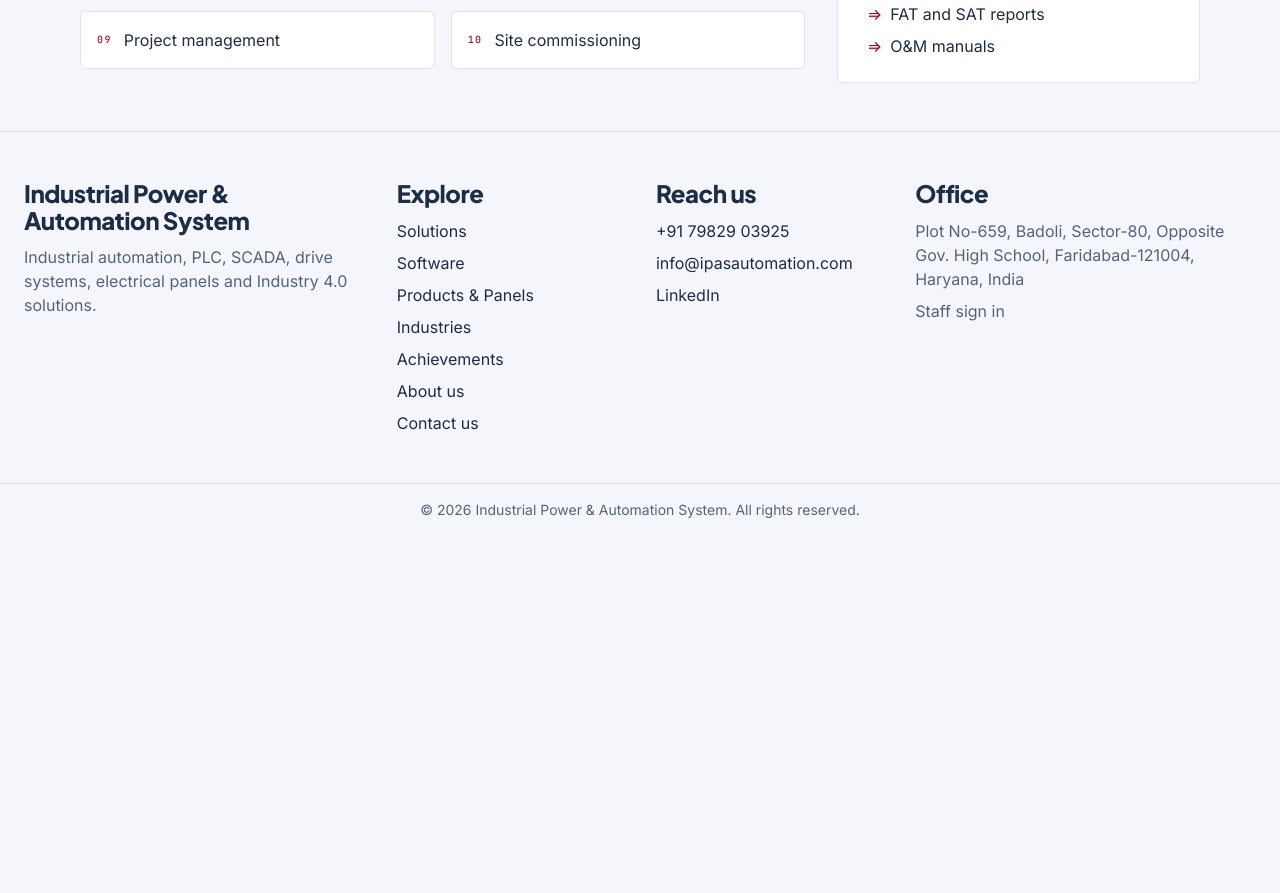
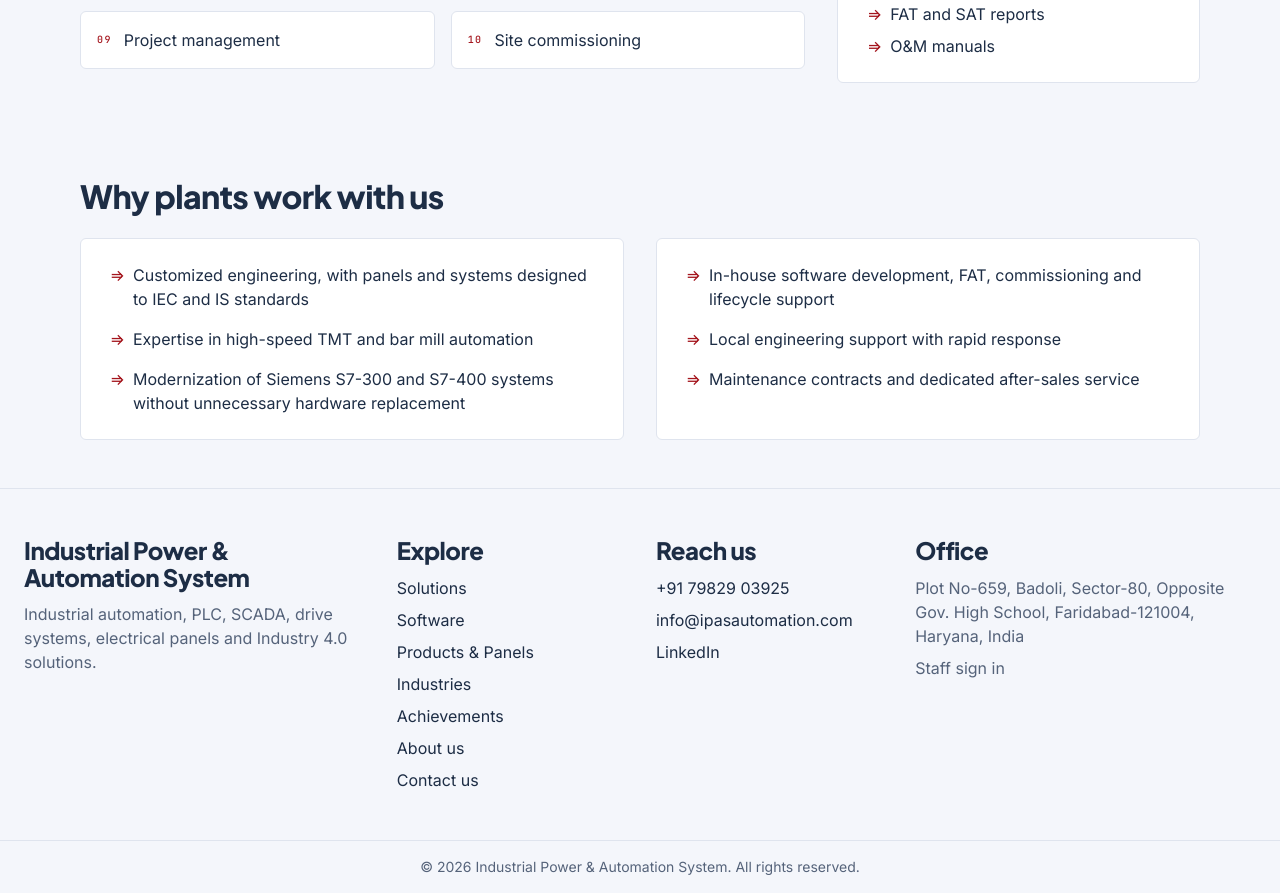
Before and after one commit to shrwn08/ipas-frontend, a React (Vite) app: page /about-us in a window 1280 px wide. Shown: the part 1700-2593 px from the top of the page. Before the commit the page ends 2236 px from the top, so only its background shows below. Built offline with nearby package versions, Linux system fonts and the light colour scheme.

Commit message:
Whyus component added

```diff
--- /dev/null
+++ b/src/components/about-us/WhyUs.jsx
@@ -0,0 +1,42 @@
+const leftPoints = [
+  "Customized engineering, with panels and systems designed to IEC and IS standards",
+  "Expertise in high-speed TMT and bar mill automation",
+  "Modernization of Siemens S7-300 and S7-400 systems without unnecessary hardware replacement",
+];
+
+const rightPoints = [
+  "In-house software development, FAT, commissioning and lifecycle support",
+  "Local engineering support with rapid response",
+  "Maintenance contracts and dedicated after-sales service",
+];
+
+function WhyUs() {
+  return (
+    <section className="w-full py-8 md:py-12">
+      <div className="w-full flex flex-col gap-6 px-4 lg:px-20">
+        <h2 className="text-2xl sm:text-3xl lg:text-4xl font-bold text-left">
+          Why plants work with us
+        </h2>
+
+        <div className="w-full grid grid-cols-1 md:grid-cols-2 gap-4 md:gap-8">
+          {[leftPoints, rightPoints].map((points, index) => (
+            <div
+              key={index}
+              className="flex flex-col p-4 sm:p-6 rounded-md border border-(--border) bg-(--card)"
+            >
+              <ul className="list-['=>'] marker:text-(--accent-text) pl-5 flex flex-col gap-4">
+                {points.map((point) => (
+                  <li key={point} className="pl-2 text-(--text)">
+                    {point}
+                  </li>
+                ))}
+              </ul>
+            </div>
+          ))}
+        </div>
+      </div>
+    </section>
+  );
+}
+
+export default WhyUs;
--- a/src/pages/Aboutus.jsx
+++ b/src/pages/Aboutus.jsx
@@ -2,6 +2,7 @@ import AboutHero from "../components/about-us/aboutHero"
 import EngineeringTeam from "../components/about-us/EngineeringTeam"
 import TurnkeyDelivery from "../components/about-us/TurnkeyDelivery"
 import VisionNmission from "../components/about-us/VisionNmission"
+import WhyUs from "../components/about-us/WhyUs"
 
 
 
@@ -12,6 +13,7 @@ function Aboutus() {
         <TurnkeyDelivery />
         <VisionNmission />
         <EngineeringTeam />
+        <WhyUs />
     </div>
   )
 }
```
